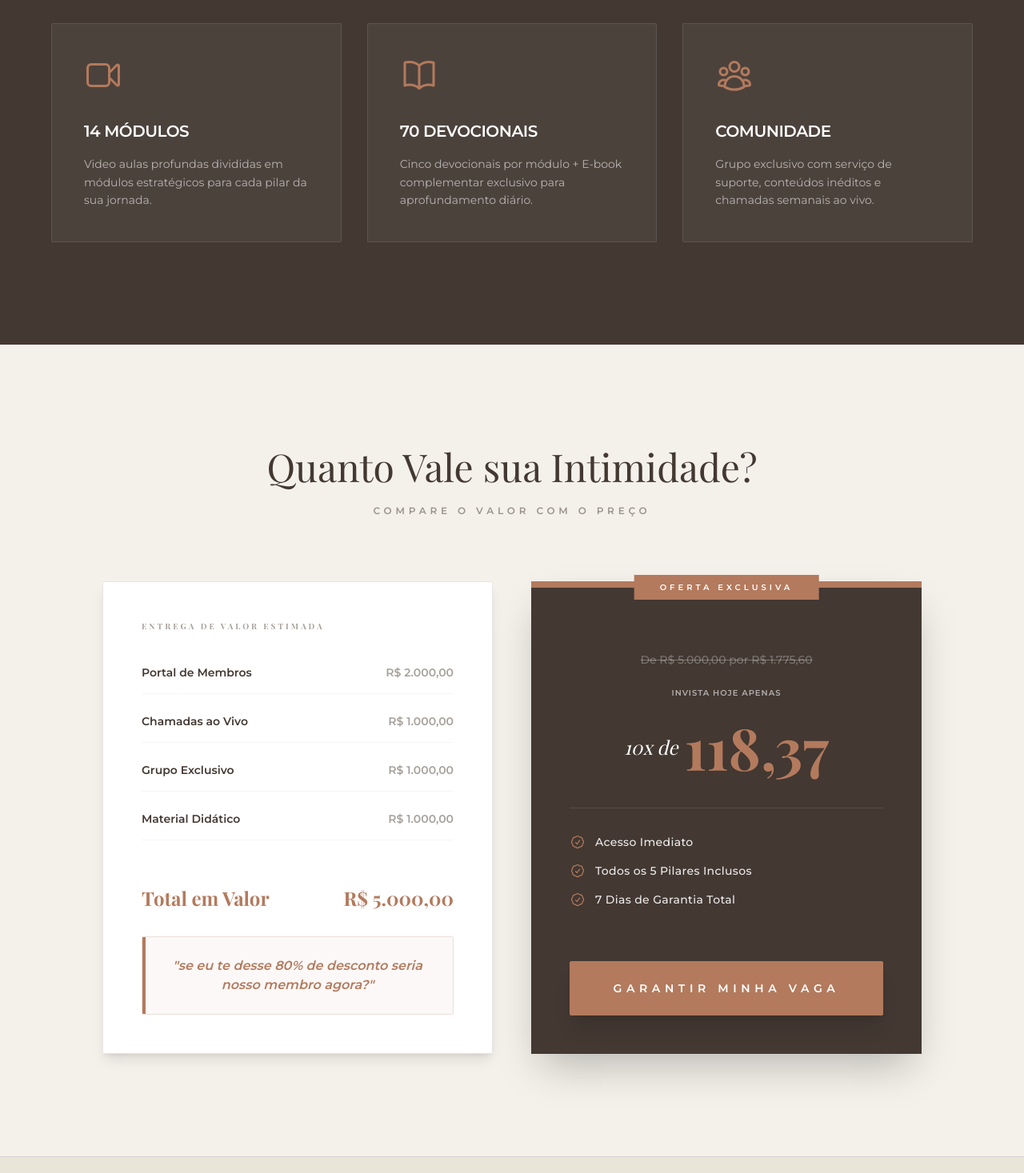
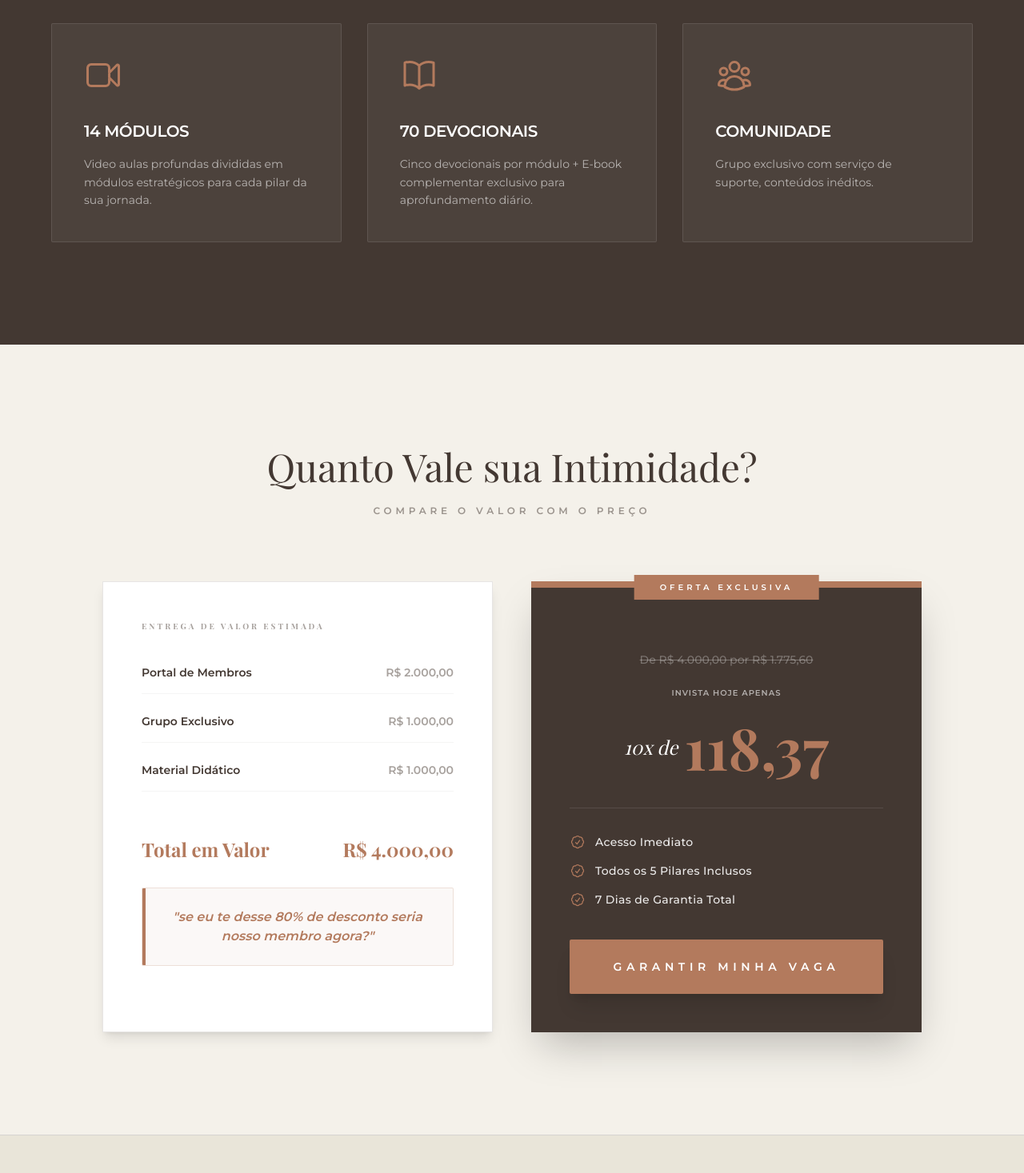
Before and after one commit to tiagoncosta/site-jornada-proposito-pleno-lading-page-, a React (Vite) app: page / in a window 1280 px wide. Shown: the part 3620-5087 px from the top of the page at 80% size. Built offline with nearby package versions, Linux system fonts and the light colour scheme; a web font is replaced by a local one.

Commit message:
Update App.tsx

```diff
--- a/App.tsx
+++ b/App.tsx
@@ -226,7 +226,7 @@ const App: React.FC = () => {
             <div className="reveal p-10 bg-white/5 border border-white/10 rounded-sm hover:bg-white/10 transition-all flex flex-col items-center text-center md:items-start md:text-left h-full">
               <UserGroupIcon className="w-12 h-12 text-[#b37a5d] mb-8" />
               <h4 className="text-xl font-bold uppercase mb-4 tracking-tight">Comunidade</h4>
-              <p className="text-sm opacity-60 leading-relaxed">Grupo exclusivo com serviço de suporte, conteúdos inéditos e chamadas semanais ao vivo.</p>
+              <p className="text-sm opacity-60 leading-relaxed">Grupo exclusivo com serviço de suporte, conteúdos inéditos.</p>
             </div>
           </div>
         </div>
@@ -248,10 +248,7 @@ const App: React.FC = () => {
                   <span>Portal de Membros</span>
                   <span className="whitespace-nowrap ml-4 text-stone-400">R$ 2.000,00</span>
                 </li>
-                <li className="flex justify-between border-b border-stone-100 pb-4 items-center">
-                  <span>Chamadas ao Vivo</span>
-                  <span className="whitespace-nowrap ml-4 text-stone-400">R$ 1.000,00</span>
-                </li>
+
                 <li className="flex justify-between border-b border-stone-100 pb-4 items-center">
                   <span>Grupo Exclusivo</span>
                   <span className="whitespace-nowrap ml-4 text-stone-400">R$ 1.000,00</span>
@@ -263,7 +260,7 @@ const App: React.FC = () => {
                 <li className="flex flex-col pt-8">
                   <div className="flex flex-col sm:flex-row justify-between text-2xl serif items-start sm:items-center text-[#b37a5d]">
                     <span>Total em Valor</span>
-                    <span className="font-bold">R$ 5.000,00</span>
+                    <span className="font-bold">R$ 4.000,00</span>
                   </div>
 
                   {/* Highlighted box for the discount hook */}
@@ -280,7 +277,7 @@ const App: React.FC = () => {
             <div className="bg-[#433832] text-white p-10 md:p-12 shadow-2xl relative reveal border-t-8 border-[#b37a5d] flex flex-col">
               <div className="absolute -top-4 left-1/2 -translate-x-1/2 bg-[#b37a5d] text-white px-8 py-2 text-[10px] font-black uppercase tracking-[0.4em] whitespace-nowrap z-20">Oferta Exclusiva</div>
               <div className="text-center pt-8">
-                <span className="block text-white/30 line-through text-sm mb-6 font-medium">De R$ 5.000,00 por R$ 1.775,60</span>
+                <span className="block text-white/30 line-through text-sm mb-6 font-medium">De R$ 4.000,00 por R$ 1.775,60</span>
                 <span className="text-[10px] uppercase font-black tracking-widest block mb-6 opacity-60">Invista hoje apenas</span>
                 <div className="flex items-center justify-center space-x-2 mb-4">
                   <span className="text-xl md:text-2xl font-light italic serif">10x de</span>
```
